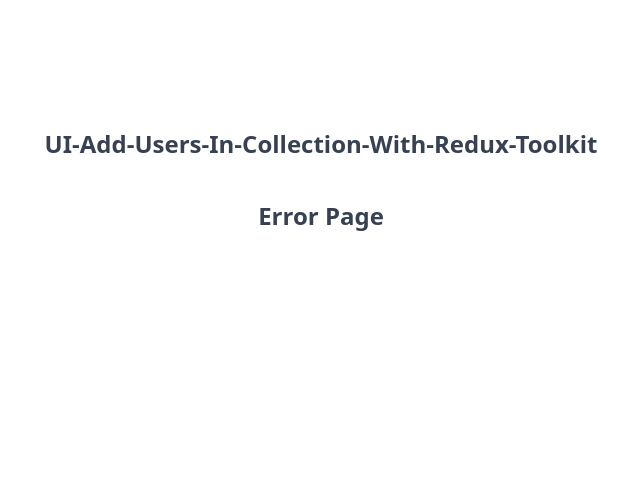
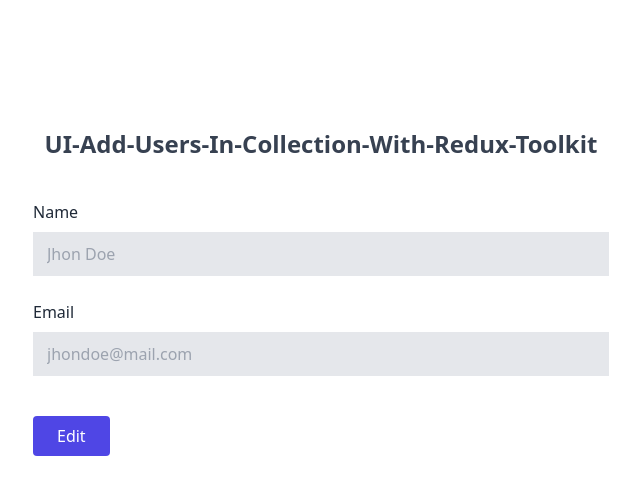
Before and after one commit to dimitarsabev00/CRUD-App-Users-With-Redux-Toolkit, a React (Create React App) app: page /edit-user/1 in a window 1280 px wide. Shown: the top 494 px of the page, without its empty margins (319-959 px from the left). Built offline with nearby package versions, Linux system fonts and the light colour scheme.

Commit message:
Added EditUser Component

```diff
--- a/src/App.js
+++ b/src/App.js
@@ -1,5 +1,6 @@
 import { Route, Routes } from "react-router-dom";
 import AddUser from "./features/users/AddUser";
+import EditUser from "./features/users/EditUser";
 import UserList from "./features/users/UserList";
 
 function App() {
@@ -11,6 +12,7 @@
       <Routes>
         <Route path="/" element={<UserList />} />
         <Route path="/add-user" element={<AddUser />} />
+        <Route path="/edit-user/:id" element={<EditUser />} />
         <Route
           path="*"
           element={
--- /dev/null
+++ b/src/features/users/EditUser.js
@@ -0,0 +1,35 @@
+import { useState } from "react";
+import { useNavigate } from "react-router-dom";
+import AddUserButton from "../../components/AddUserButton";
+import TextField from "../../components/TextField";
+
+const EditUser = () => {
+  const navigate = useNavigate();
+  const [values, setValues] = useState({ name: "", email: "" });
+
+  const handleEditUser = () => {
+    setValues({ name: "", email: "" });
+    navigate("/");
+  };
+
+  return (
+    <div className="mt-10 max-w-xl mx-auto">
+      <TextField
+        label="Name"
+        value={values.name}
+        onChange={(e) => setValues({ ...values, name: e.target.value })}
+        inputProps={{ type: "text", placeholder: "Jhon Doe" }}
+      />
+      <br />
+      <TextField
+        label="Email"
+        value={values.email}
+        onChange={(e) => setValues({ ...values, email: e.target.value })}
+        inputProps={{ type: "email", placeholder: "jhondoe@mail.com" }}
+      />
+      <AddUserButton onClick={handleEditUser}>Edit</AddUserButton>
+    </div>
+  );
+};
+
+export default EditUser;
--- a/src/features/users/UserList.js
+++ b/src/features/users/UserList.js
@@ -17,6 +17,7 @@
           <span className="font-normal text-gray-600">{user.email}</span>
         </div>
         <div className="flex gap-4">
+          <Link to={`edit-user/${user.id}`}>
             <button>
               <svg
                 xmlns="http://www.w3.org/2000/svg"
@@ -33,6 +34,7 @@
                 />
               </svg>
             </button>
+          </Link>
 
           <button>
             <svg
```
Lines whose indentation alone changed are shown as unchanged.
